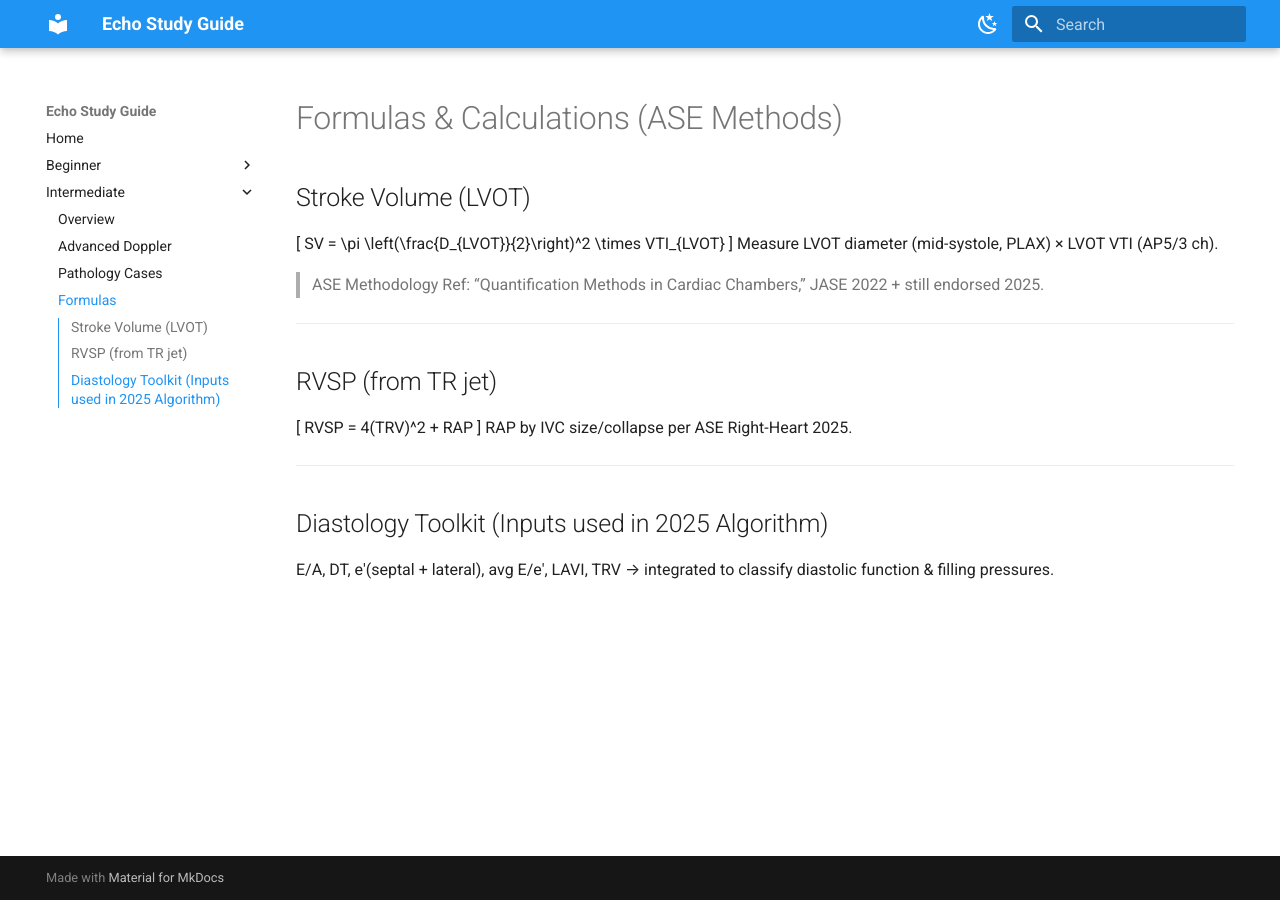
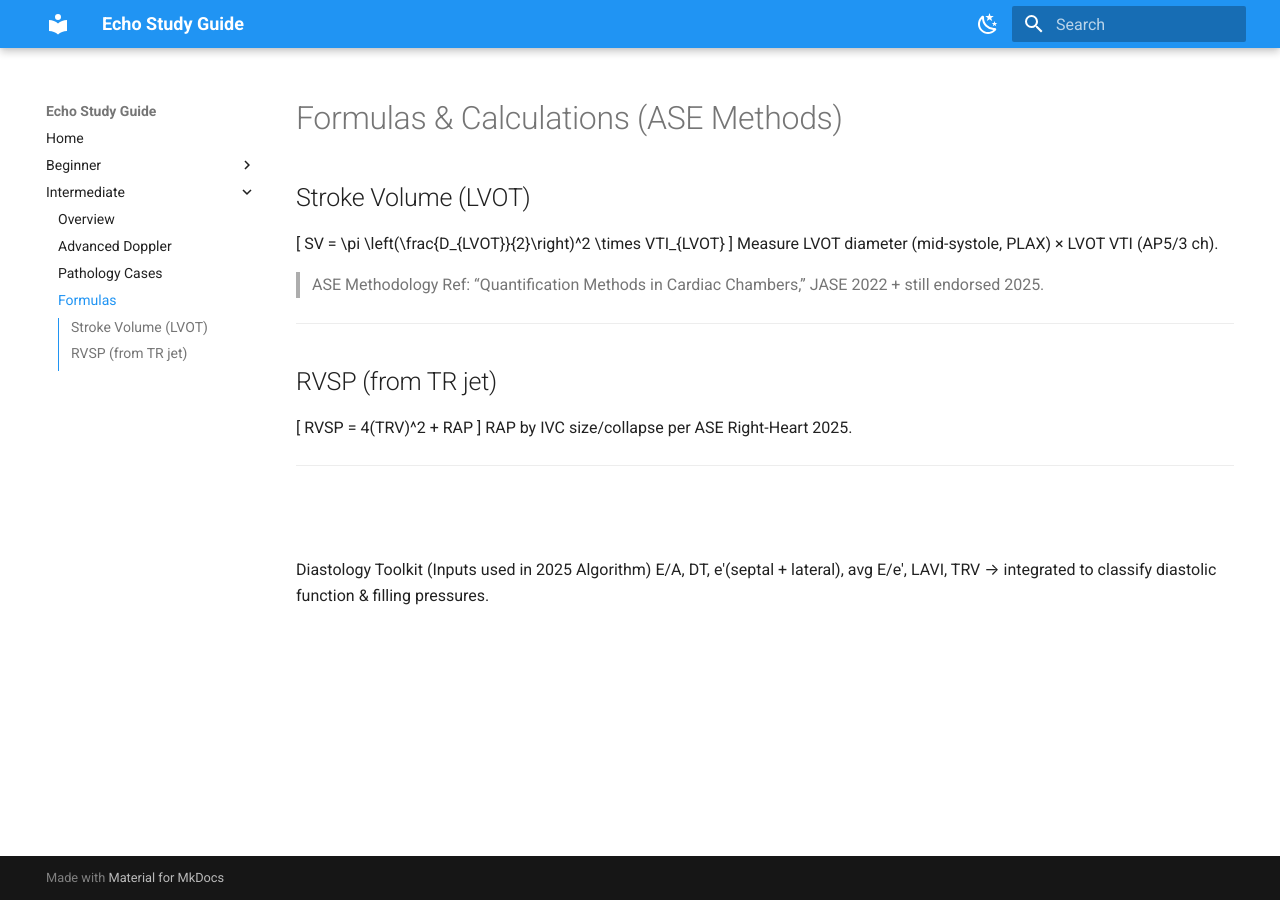
Before and after one commit to webworks1/echo-study-guide, an MkDocs documentation site: the page built from docs/intermediate/formulas.md, in a window 1280 px wide. Built offline with MkDocs 1.6.1 and Material for MkDocs 9.7.7, drawn with Linux system fonts in a browser that asks for light colours; some of the changed lines change nothing that is shown.

Commit message:
Update formulas.md

```diff
--- a/docs/intermediate/formulas.md
+++ b/docs/intermediate/formulas.md
@@ -17,5 +17,6 @@ RAP by IVC size/collapse per ASE Right-Heart 2025.
 
 ---
 
-## Diastology Toolkit (Inputs used in 2025 Algorithm)
+## <!-- rebuild -->
+Diastology Toolkit (Inputs used in 2025 Algorithm)
 E/A, DT, e′(septal + lateral), avg E/e′, LAVI, TRV → integrated to classify diastolic function & filling pressures.
```
